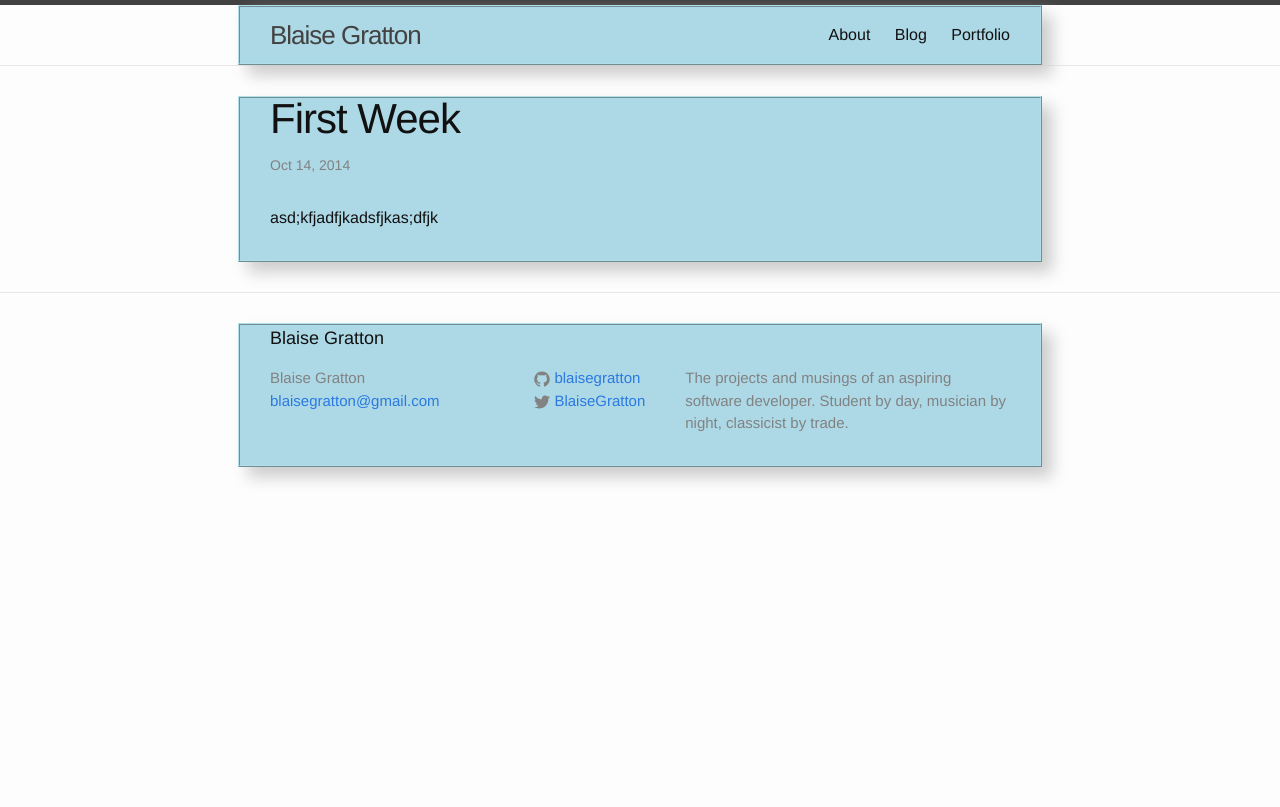
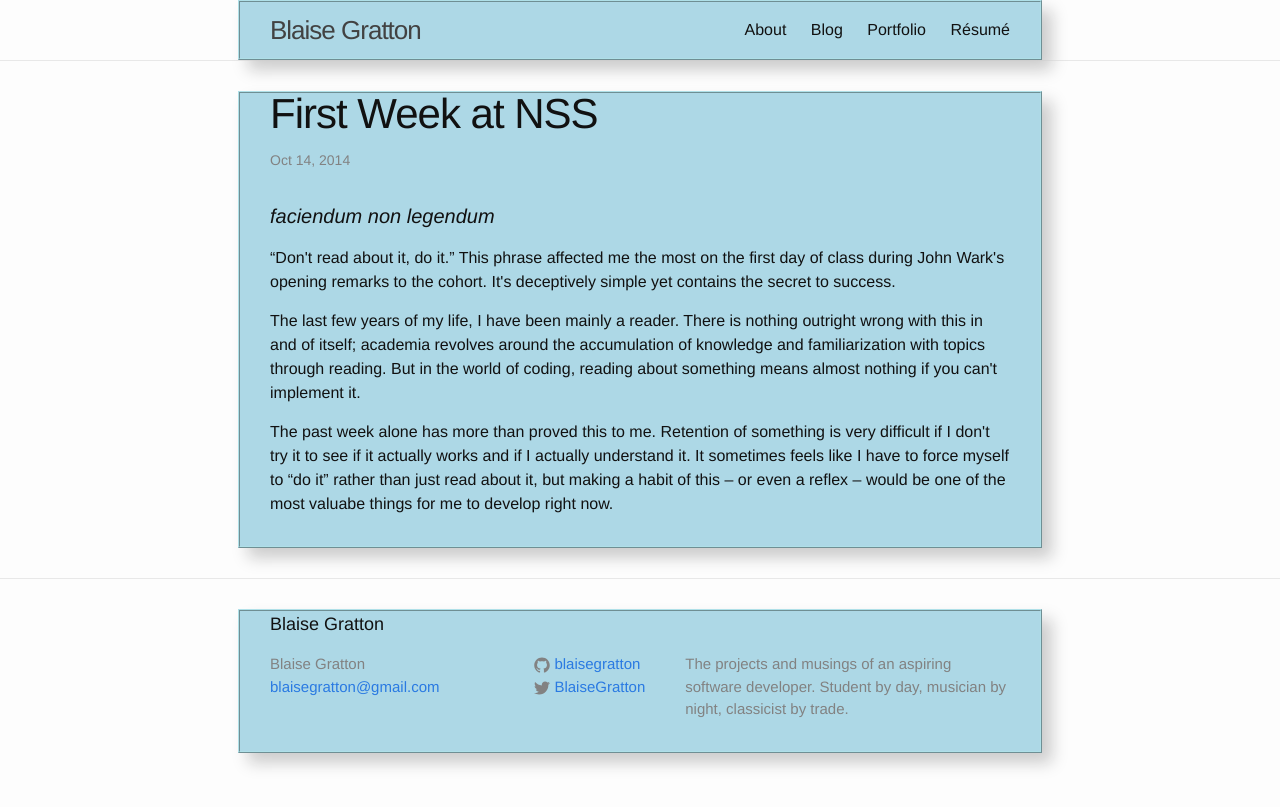
Before and after one commit to BlaiseGratton/blaisegratton.github.io, a Jekyll site: the page built from _posts/2014-10-14-first-week.md, in a window 1280 px wide. Shown: the top 807 px of the page. Built offline with Jekyll 4.4.1, drawn with Linux system fonts in a browser that asks for light colours.

Commit message:
first blog post, resume page added

```diff
--- a/_posts/2014-10-14-first-week.md
+++ b/_posts/2014-10-14-first-week.md
@@ -1,7 +1,12 @@
 ---
 layout: post
-title: "First Week"
+title: "First Week at NSS"
 date: 2014-10-14 15:05:35
 ---
+<h4><em>faciendum non legendum</em></h4>
 
-asd;kfjadfjkadsfjkas;dfjk
+&ldquo;Don&apos;t read about it, do it.&rdquo; This phrase affected me the most on the first day of class during John Wark&apos;s opening remarks to the cohort. It&apos;s deceptively simple yet contains the secret to success.
+
+The last few years of my life, I have been mainly a reader. There is nothing outright wrong with this in and of itself; academia revolves around the accumulation of knowledge and familiarization with topics through reading. But in the world of coding, reading about something means almost nothing if you can&apos;t implement it.
+
+The past week alone has more than proved this to me. Retention of something is very difficult if I don&apos;t try it to see if it actually works and if I actually understand it. It sometimes feels like I have to force myself to &ldquo;do it&rdquo; rather than just read about it, but making a habit of this -- or even a reflex -- would be one of the most valuabe things for me to develop right now.
--- a/_sass/_layout.scss
+++ b/_sass/_layout.scss
@@ -2,7 +2,7 @@
  * Site header
  */
 .site-header {
-    border-top: 5px solid $grey-color-dark;
+    border-top: 0px solid $grey-color-dark;
     border-bottom: 1px solid $grey-color-light;
     min-height: 56px;
 
@@ -35,8 +35,8 @@
         color: $text-color;
         line-height: $base-line-height;
 	text-decoration: none;
-	 -webkit-transition: all 1s ease .2s;		    /*		  user added	      */
-	    transition: all .5s ease .5s;
+	 -webkit-transition: all .5s ease .1s;		    /*		  user added	      */
+	    transition: all .5s ease .1s;
 
 
         // Gaps between nav items, but not on the first one
@@ -46,7 +46,7 @@
     }
 
     .page-link:hover {
-	color: #bbaabb;
+	color: #f2f4f2;
     }
 
     @include media-query($on-palm) {
@@ -66,11 +66,11 @@
             line-height: 0;
             padding-top: 10px;
             text-align: center;
+	    //background-color: blue;
 
             > svg {
                 width: 18px;
                 height: 15px;
-
                 path {
                     fill: $grey-color-dark;
                 }
@@ -80,11 +80,13 @@
         .trigger {
             clear: both;
             display: none;
+	    padding-top: 10px;
         }
 
         &:hover .trigger {
             display: block;
             padding-bottom: 5px;
+	    background-color: lightblue;
         }
 
         .page-link {
```
Also changed, not shown: about.md (+4 -4 lines), portfolio.md (+1 -1 lines), resume.md (added, +5 -0 lines).
